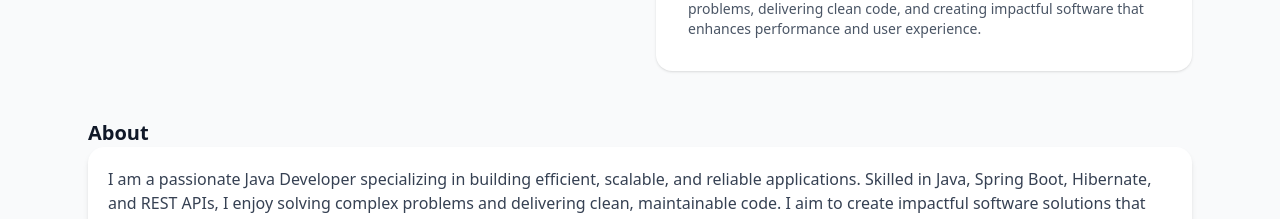
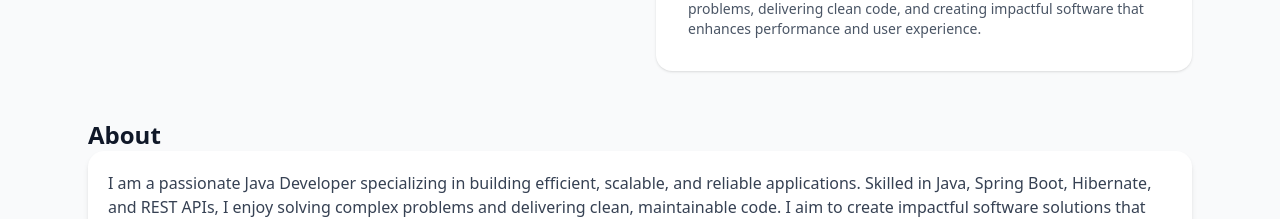
Before and after one commit to Anil11-singh/portfolio, a React (Vite) app: page / in a window 1280 px wide. Shown: the part 786-1005 px from the top of the page. Built offline with nearby package versions, Linux system fonts and the light colour scheme.

Commit message:
Initial commit

```diff
--- a/src/App.tsx
+++ b/src/App.tsx
@@ -117,17 +117,17 @@
 
           {/*About*/}
         <section id="about" className="mt-12">
-             <h3 className="text-xl font-semibold">About</h3>
+             <h3 className="text-2xl font-semibold">About</h3>
               <ul className="list-disc list-inside text-gray-700 space-y-2">
              <div className="bg-white shadow-md rounded-2xl p-5 hover:shadow-xl transition">
              <p>
                   {about}
             </p>
-                 </div>
-                  </ul>
-          </section>
+              </div>
+                   </ul>
+                      </section>
 
-  {/* Skills */}
+      {/* Skills */}
         <section id="skills" className="mt-16">
           <h4 className="text-2xl font-semibold"> Skills </h4>
               <div className="bg-white shadow-md rounded-2xl p-6 hover:shadow-xl transition">
@@ -184,9 +184,7 @@
             BIG Solutions Pvt Ltd (Mypay) | 2025 – present
           </p>
           <ul className="list-disc list-inside text-gray-700 space-y-2">
-            <li>
-
-Managing Users and Workstations via AD -Setting up, Monitoring and troubleshooting network devices (routers, firewalls, switches and APs).</li>
+            <li>Managing Users and Workstations via AD -Setting up, Monitoring and troubleshooting network devices (routers, firewalls, switches and APs).</li>
             <li>Creating, maintaining & troubleshooting servers (Virtual Machines) using esxi</li>
               <li >Providing desktop support to the users
                (Hardware/ Software/ Network/ Administration).</li>
```
